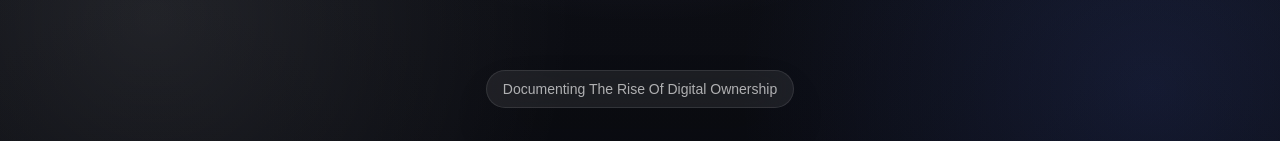
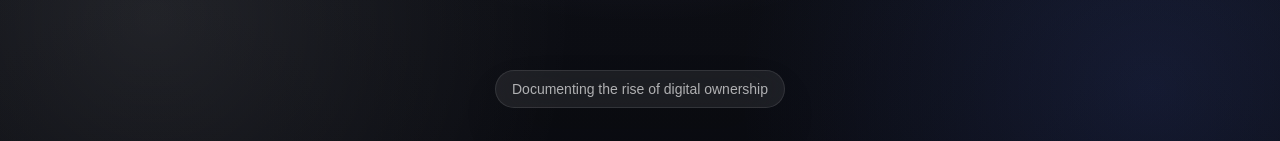
Before and after one commit to DigitalMonkeyy/digital-monkey, a Next.js app: page / in a window 1280 px wide. Shown: the part 188-329 px from the top of the page. Built offline with nearby package versions, Linux system fonts and the light colour scheme.

Commit message:
text change 1 img change

```diff
--- a/app/page.tsx
+++ b/app/page.tsx
@@ -104,7 +104,7 @@ export default function Home() {
             transition={{ duration: 0.7 }}
             className="mx-auto mb-7 w-fit rounded-full border border-white/10 bg-white/[0.07] px-4 py-2 text-sm font-medium text-white/65 shadow-2xl shadow-black/30 backdrop-blur-xl"
           >
-            Documenting The Rise Of Digital Ownership
+            Documenting the rise of digital ownership
           </motion.div>
 
           <motion.h1
```
Also changed, not shown: public/collectibles/batman.png.
